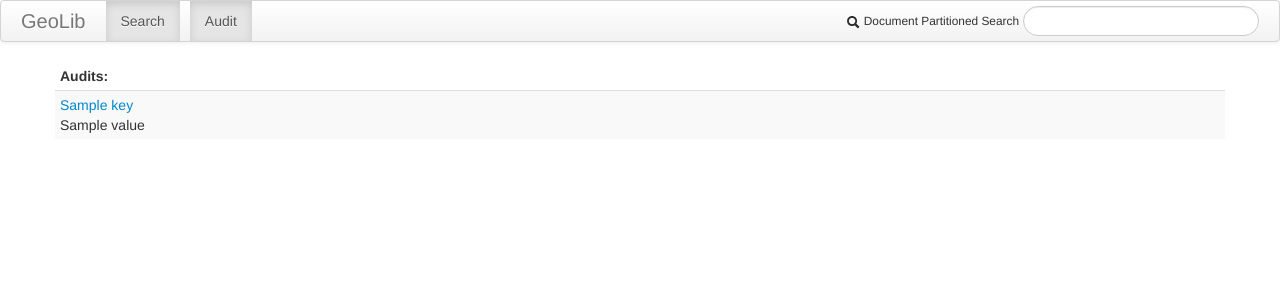
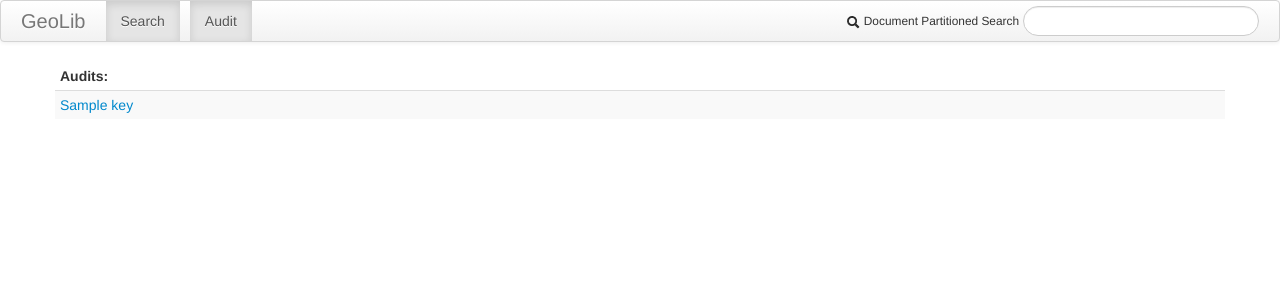
Before and after one commit to loum/geolib, a Flask app: template geolib/templates/audit.html in a window 1280 px wide. Shown: the top 302 px of the page. Run offline with Flask 2, Linux system fonts and the light colour scheme; the template is opened without the code that fills it: most values are stand-ins (such as "Sample title", 1, 10 or a date in 2020); parts of the project's set-up code (start-up, migrations or seed data) failed here and were passed over.

Commit message:
master
* start the expandable elements in collapsed state

```diff
--- a/geolib/templates/audit.html
+++ b/geolib/templates/audit.html
@@ -35,7 +35,7 @@
                     </a>
                 </div>
                 <div id="collapse_{{ count }}"
-                     class="panel-collapse collapse in"
+                     class="panel-collapse collapse"
                      role="tabpanel"
                      aria-labelledby="heading_{{ count }}">
                   <div class="panel-body">
```
